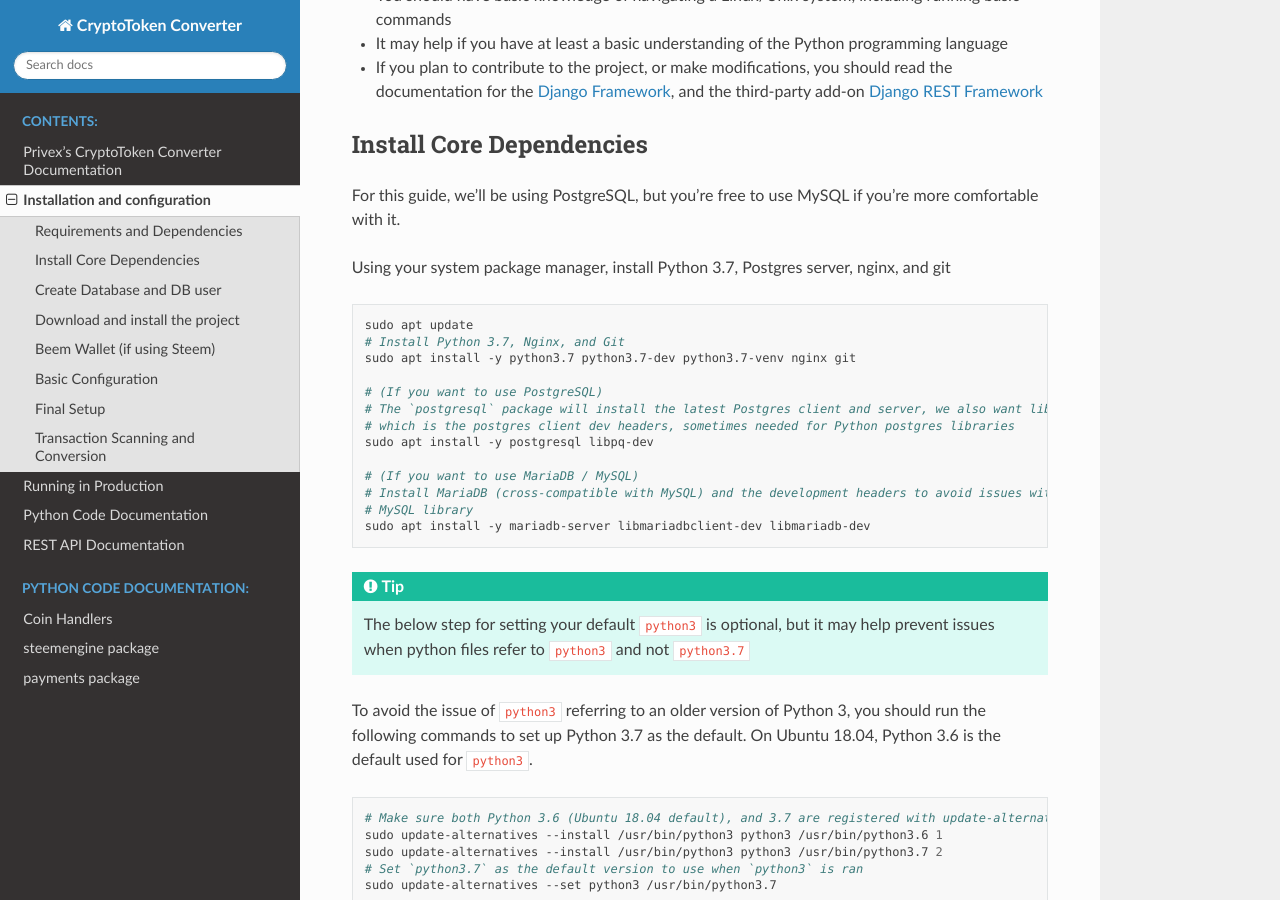
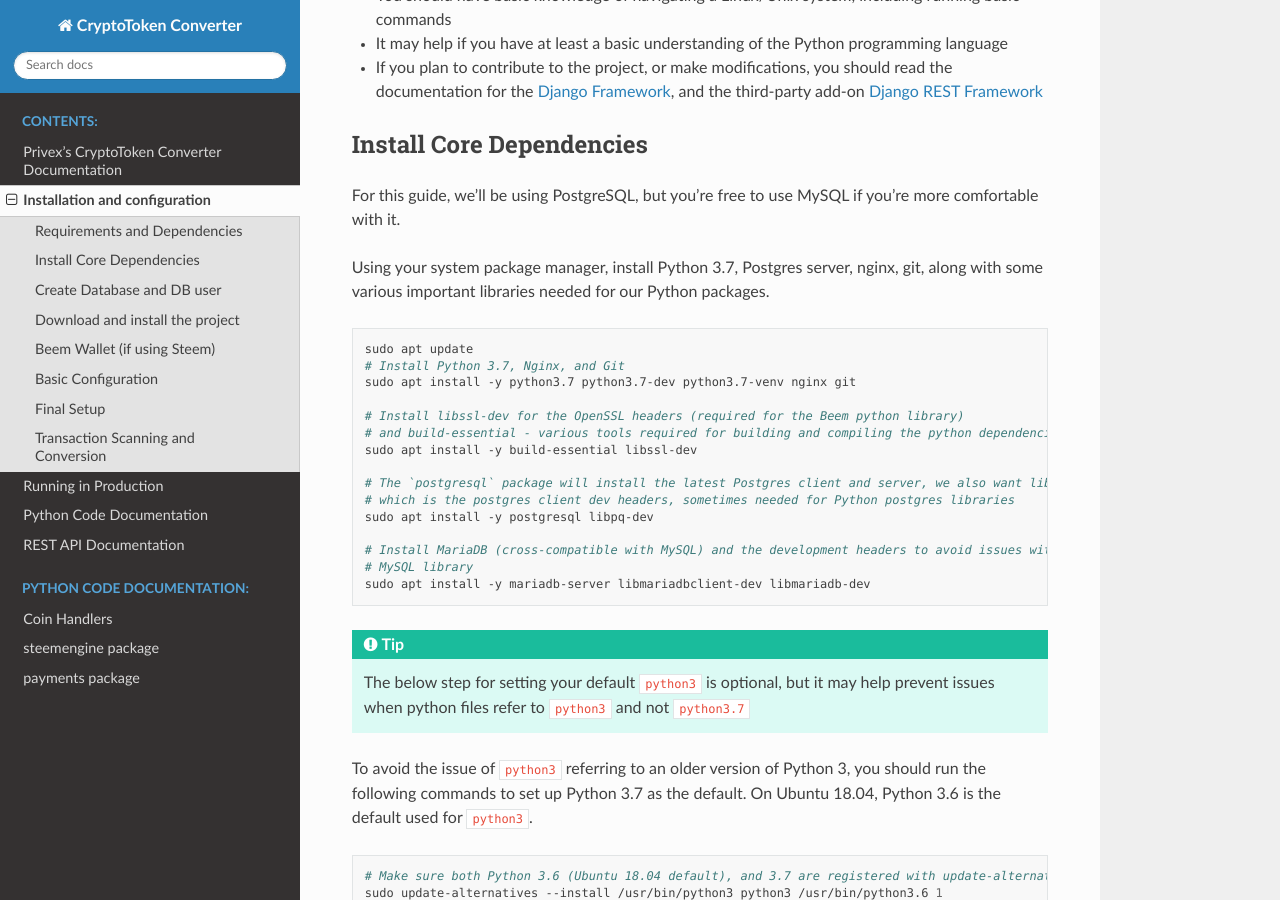
Before and after one commit to Privex/cryptotoken-converter, a Sphinx documentation site: the page built from docs/source/install.rst, in a window 1280 px wide and 900 px high, scrolled down 939 px. Built offline with Sphinx 7.4.7 and the Read the Docs theme 2.0.0, drawn with Linux system fonts in a browser that asks for light colours; the version number could not be read and is left out.

Commit message:
Fix documentation link to our github, plus correct core dependencies

```diff
--- a/docs/source/index.rst
+++ b/docs/source/index.rst
@@ -31,6 +31,6 @@
 between two different cryptos/tokens.
 
 .. _Privex Inc.: https://www.privex.io
-.. _Github: https://github.org/Privex/cryptotoken-converter
+.. _Github: https://github.com/Privex/cryptotoken-converter
 .. _Steem: https://steem.com
 .. _Steem Engine: https://steem-engine.com
--- a/docs/source/install.rst
+++ b/docs/source/install.rst
@@ -45,7 +45,8 @@
 
 For this guide, we'll be using PostgreSQL, but you're free to use MySQL if you're more comfortable with it.
 
-Using your system package manager, install Python 3.7, Postgres server, nginx, and git
+Using your system package manager, install Python 3.7, Postgres server, nginx, git, along with some various
+important libraries needed for our Python packages.
 
 .. code-block:: bash
 
@@ -53,12 +54,14 @@
     # Install Python 3.7, Nginx, and Git
     sudo apt install -y python3.7 python3.7-dev python3.7-venv nginx git
 
-    # (If you want to use PostgreSQL)
+    # Install libssl-dev for the OpenSSL headers (required for the Beem python library)
+    # and build-essential - various tools required for building and compiling the python dependencies
+    sudo apt install -y build-essential libssl-dev
+
     # The `postgresql` package will install the latest Postgres client and server, we also want libpq-dev,
     # which is the postgres client dev headers, sometimes needed for Python postgres libraries
     sudo apt install -y postgresql libpq-dev
 
-    # (If you want to use MariaDB / MySQL)
     # Install MariaDB (cross-compatible with MySQL) and the development headers to avoid issues with the Python
     # MySQL library
     sudo apt install -y mariadb-server libmariadbclient-dev libmariadb-dev
```
